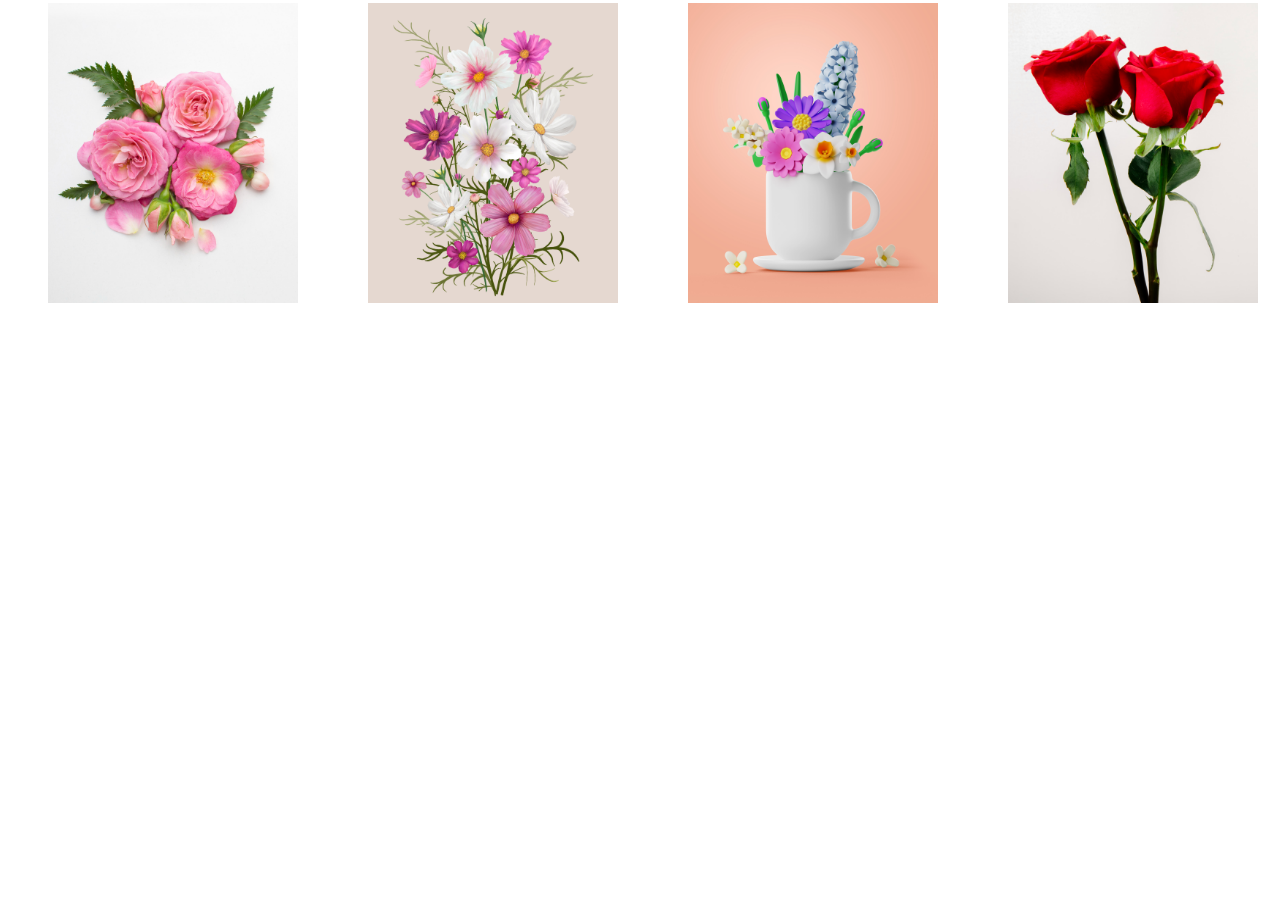
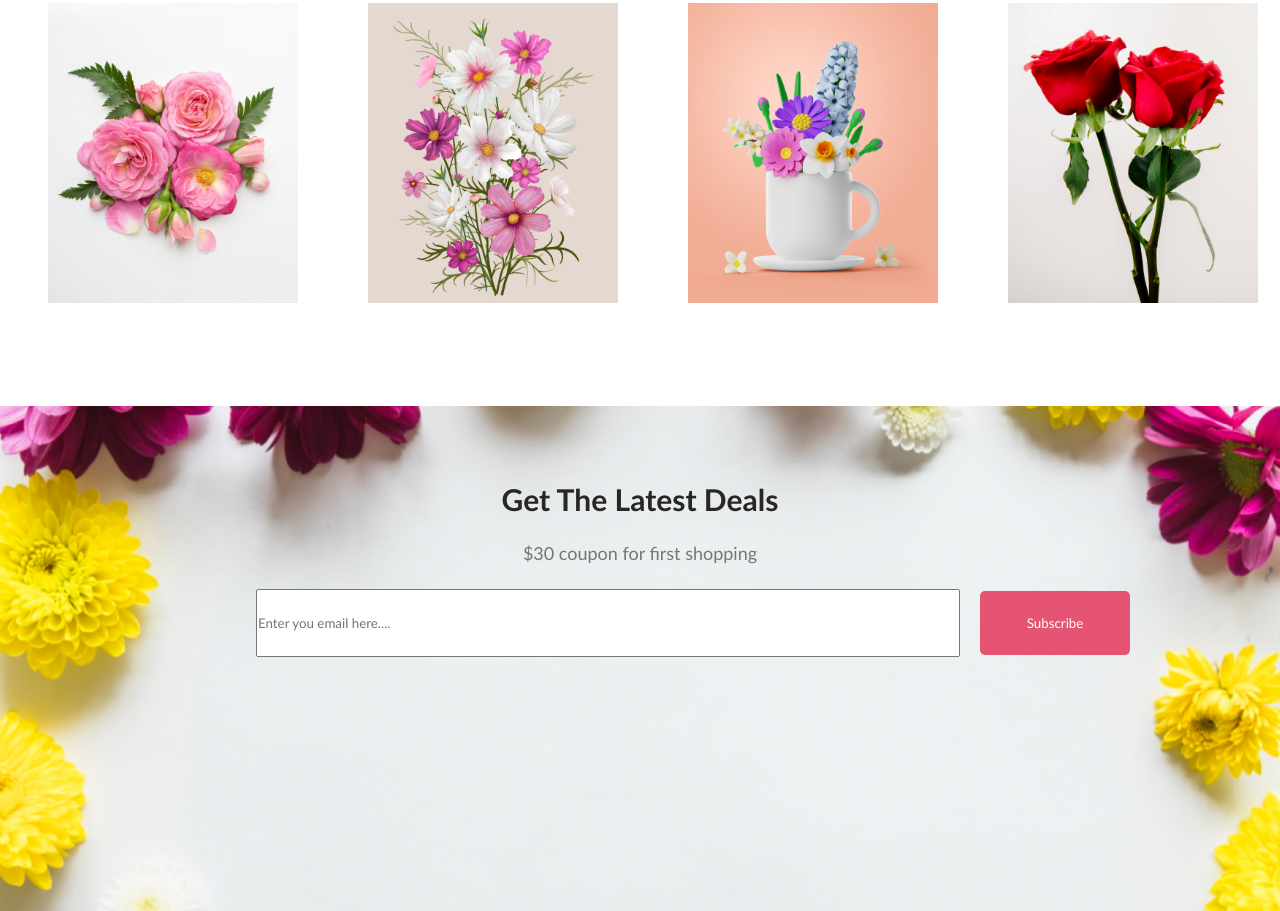
Before and after one commit to tabassumritu/assignment-1-flowershop, a plain HTML site: page index.html in a window 1280 px wide. Shown: the part 1518-2429 px from the top of the page. Before the commit the page ends 1824 px from the top, so only its background shows below. Drawn offline with Linux system fonts and the light colour scheme.

Commit message:
section 4

```diff
--- a/index.css
+++ b/index.css
@@ -129,6 +129,7 @@
 .instagram{
     display: flex;
     justify-content: space-around;
+    padding-bottom: 100px;
 
 }
 .ins{
@@ -138,3 +139,45 @@
     height: 300px;
 }
 /* this is section 4 */
+.title4{
+    font-size: 30px;
+    font-weight: bold;
+    color: #272727;
+    padding-top: 50px;
+}
+.des4{
+    font-size: 18px;
+    margin-top: 15px;
+    margin-bottom: 15px;
+    color: rgba(39, 39, 39, 0.60);
+    padding: 10px;
+}
+.email{
+    display: flex;
+    align-items: center;
+    padding-left: 20%;
+    border-color: #FFF;
+    border-radius: 8px;
+}
+.banner4{
+    text-align: center;
+    padding-top: 25px;
+    background-image: url('./Flower\ Asset/Rectangle 9.png');
+    height: 60vh;
+    background-repeat: no-repeat;
+    background-position: center;
+    background-size: cover;
+}
+.form{
+    padding-right: 20px;
+}
+.button2{
+    cursor: pointer;
+    padding: 10px 20px;
+    border-radius: 5px;
+    border: none;
+    background-color: #E55473;
+    color: white;
+    height: 64px;
+    width: 150px;
+}
--- a/index.html
+++ b/index.html
@@ -86,11 +86,26 @@
 
 <!-- this is section 4 -->
    <main>
-
+    <section>
+        <div class="banner4">
+            <div class="text4">
+                <h1 class="title4">Get The Latest Deals</h1>
+                <p class="des4">$30 coupon for first shopping</p>
+            </div>
+            <div class="email">
+            <form class="form">
+                <label class="mailbox"><input type="email" placeholder="Enter you email here...." style="width: 700px; height: 64px;"></label>
+            </form>
+            <button class="button2">Subscribe</button>
+            </div>
+        </div>
+    </section>
    </main>
 
+<!-- this is footer section -->
+   <footer>
 
-   <footer></footer>
+   </footer>
 
 
 </body>
```
